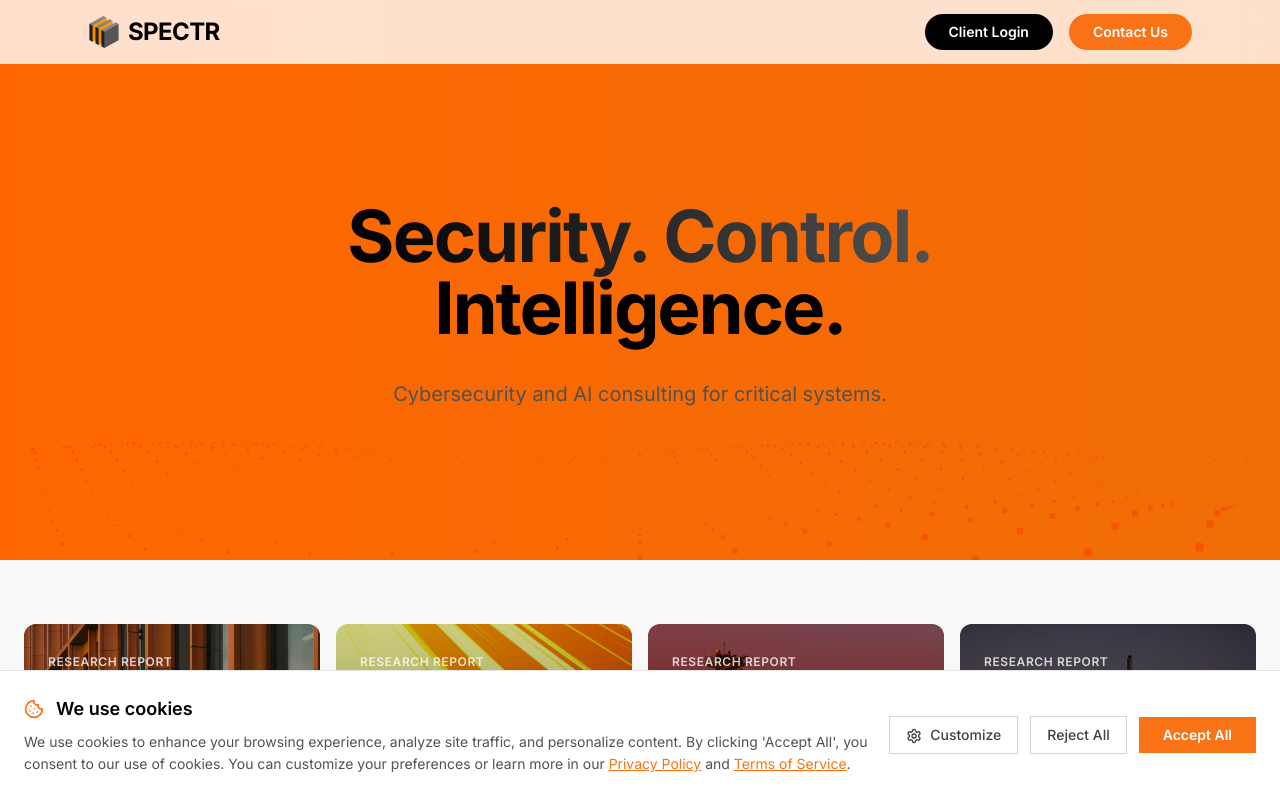
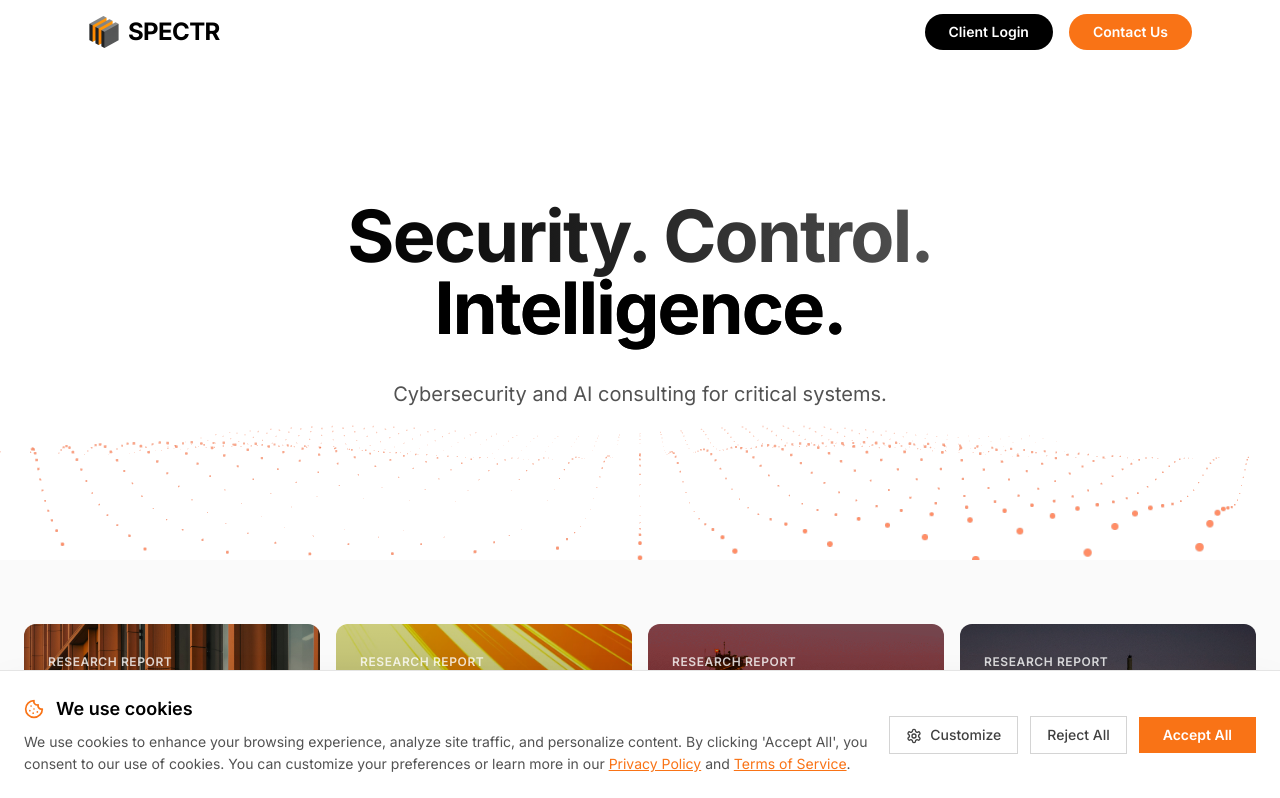
Before and after one commit to makwansoran/GoMercant.com, a Next.js app: page / in a window 1280 px wide. Shown: the top 798 px of the page. Built offline with nearby package versions, Linux system fonts and the light colour scheme.

Commit message:
Update wave animation: white background with orange particles

```diff
--- a/components/wave-animation.tsx
+++ b/components/wave-animation.tsx
@@ -25,7 +25,7 @@ export function WaveAnimation() {
     camera.position.set(0, 355, 122)
 
     scene = new THREE.Scene()
-    scene.fog = new THREE.Fog(0xff6600, 2000, 10000) // Orange fog
+    scene.fog = new THREE.Fog(0xffffff, 2000, 10000) // White fog
 
     // Create canvas for sprite texture
     const canvas = document.createElement('canvas')
@@ -56,10 +56,10 @@ export function WaveAnimation() {
       }
     }
 
-    renderer = new THREE.WebGLRenderer({ alpha: true, antialias: true })
+    renderer = new THREE.WebGLRenderer({ alpha: false, antialias: true })
     renderer.setPixelRatio(window.devicePixelRatio)
     renderer.setSize(window.innerWidth, window.innerHeight)
-    renderer.setClearColor(0x000000, 0) // Transparent background
+    renderer.setClearColor(0xffffff, 1) // White background
     containerRef.current.appendChild(renderer.domElement)
 
     // Animation
@@ -112,9 +112,8 @@ export function WaveAnimation() {
     <div
       id="home_wave"
       ref={containerRef}
-      className="absolute inset-0 w-full h-full pointer-events-none"
+      className="absolute inset-0 w-full h-full pointer-events-none bg-white"
       style={{
-        background: 'linear-gradient(to right, #ff6600, #f06d06)',
         zIndex: 0,
       }}
     />
```
